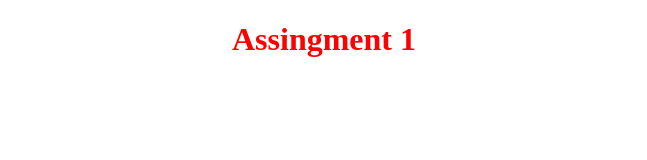
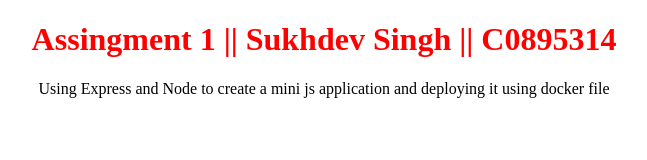
Before and after one commit to Sukhdev99/NodeExpressnadDockerFile, a website: page views/index.html in a window 1280 px wide. Shown: the whole page, without its empty margins (316-963 px from the left). Drawn offline with Linux system fonts and the light colour scheme.

Commit message:
Express app created and synchronized

```diff
--- a/views/index.html
+++ b/views/index.html
@@ -3,9 +3,15 @@
 <head>
     <meta charset="UTF-8">
     <meta name="viewport" content="width=<device-width>, initial-scale=1.0">
-    <title>Document</title>
+    <title>Assingment 3 Part-2</title>
+    <style>
+        body {
+            text-align: center;
+        }
+    </style>
 </head>
 <body>
-    <h1 style="color: red; text-align: center;">Assingment 1</h1>
+    <h1 style="color: red; text-align: center;">Assingment 1 || Sukhdev Singh || C0895314</h1>
+    <p>Using Express and Node to create a mini js application and deploying it using docker file</p>
 </body>
 </html>
```
